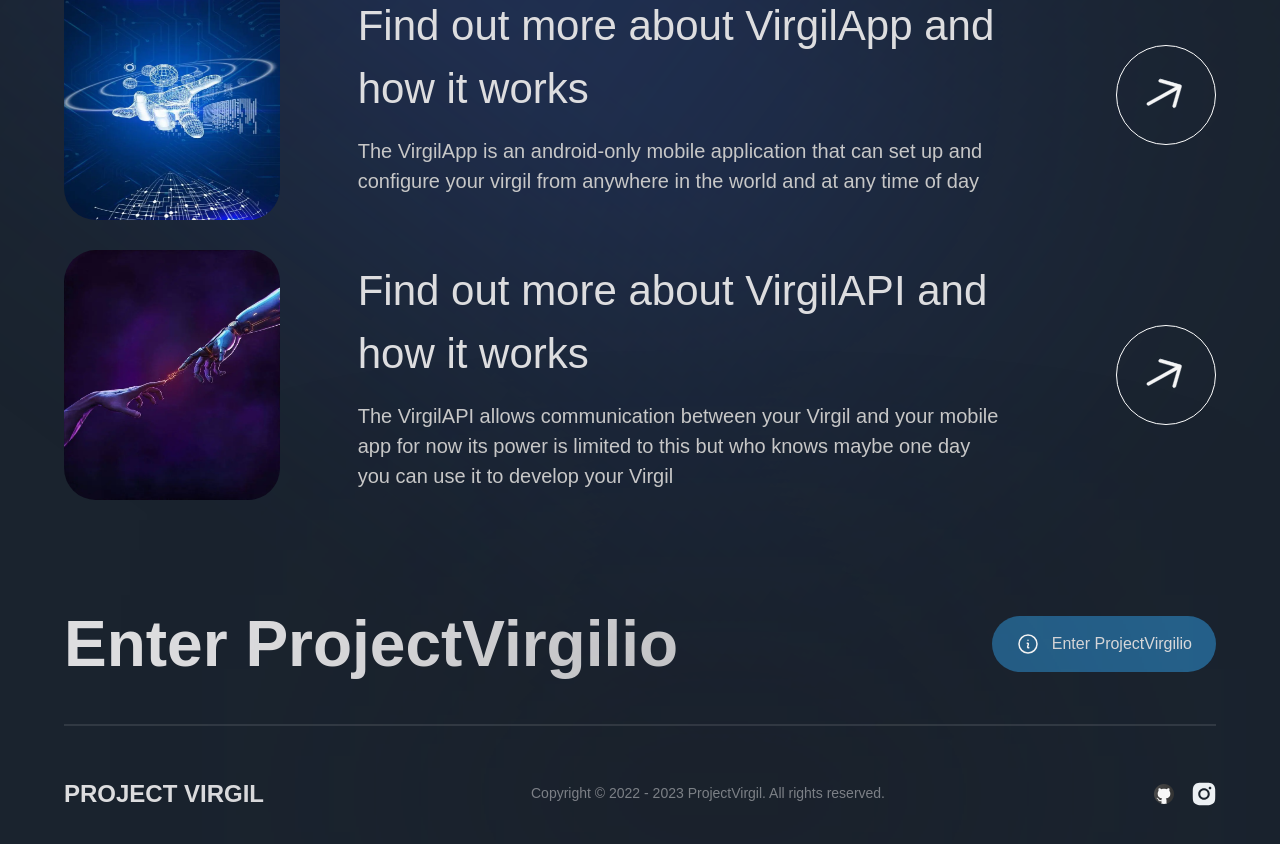
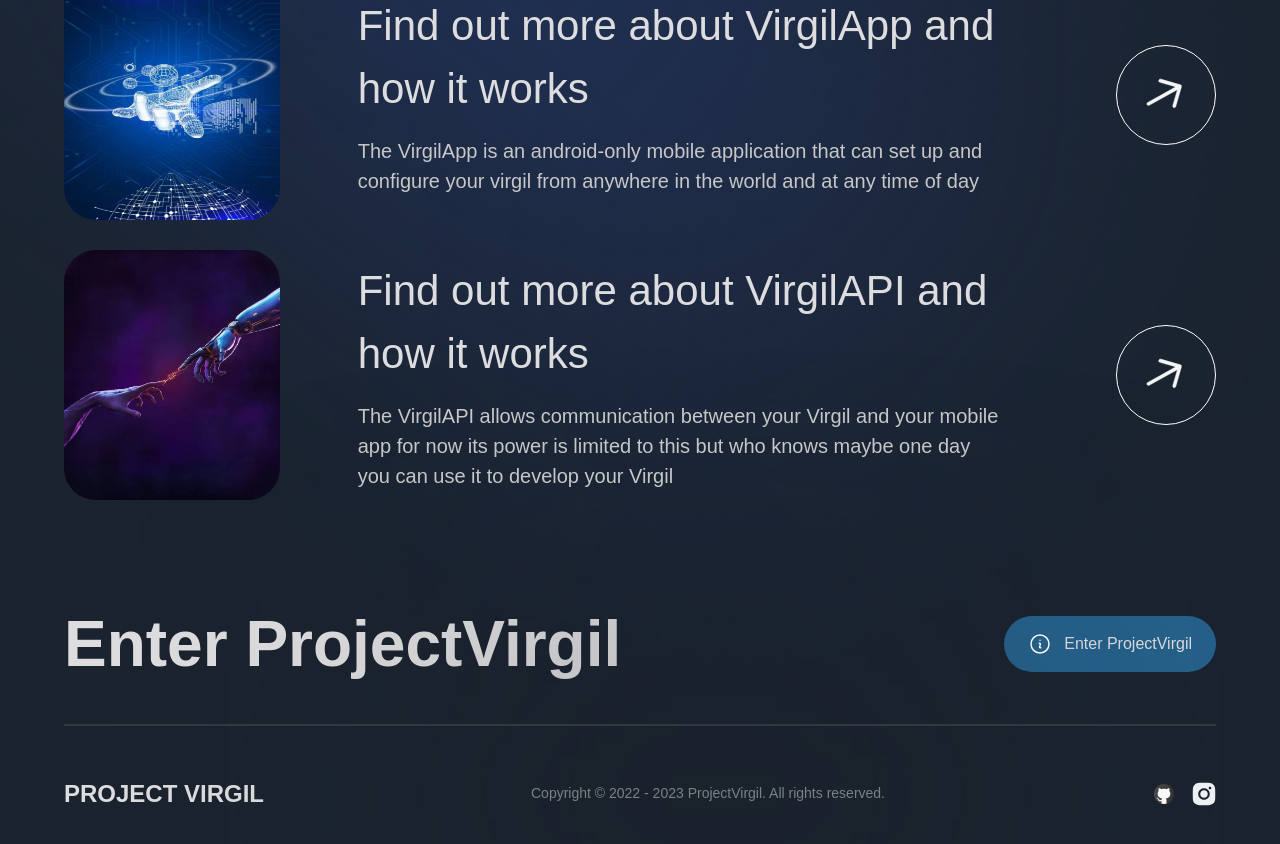
Before and after one commit to ProjecVirgil/VirgilWebSite, a Next.js app: page / in a window 1280 px wide. Shown: the part 5634-6478 px from the top of the page. Built offline with nearby package versions, Linux system fonts and the light colour scheme; a web font is replaced by a local one.

Commit message:
fix: Fix typo in project name

```diff
--- a/components/Footer.jsx
+++ b/components/Footer.jsx
@@ -17,7 +17,7 @@ const Footer = () => (
     <div className={`${styles.innerWidth} mx-auto flex flex-col gap-8`}>
       <div className="flex items-center justify-between flex-wrap gap-5">
         <h4 className="font-bold md:text-[64px] text-[44px] ">
-          Enter ProjectVirgilio
+          Enter ProjectVirgil
         </h4>
         <a href="https://github.com/users/Retr0100/projects/3">
           <button type="button" className="flex items-center h-fit py-4 px-6 bg-[#25618B] rounded-[32px] gap-[12px]">
@@ -27,7 +27,7 @@ const Footer = () => (
               className="w-[24px] h-[24px] object-contain"
             />
             <span className="font-normal text-[16px] ">
-              Enter ProjectVirgilio
+              Enter ProjectVirgil
             </span>
           </button>
         </a>
```
